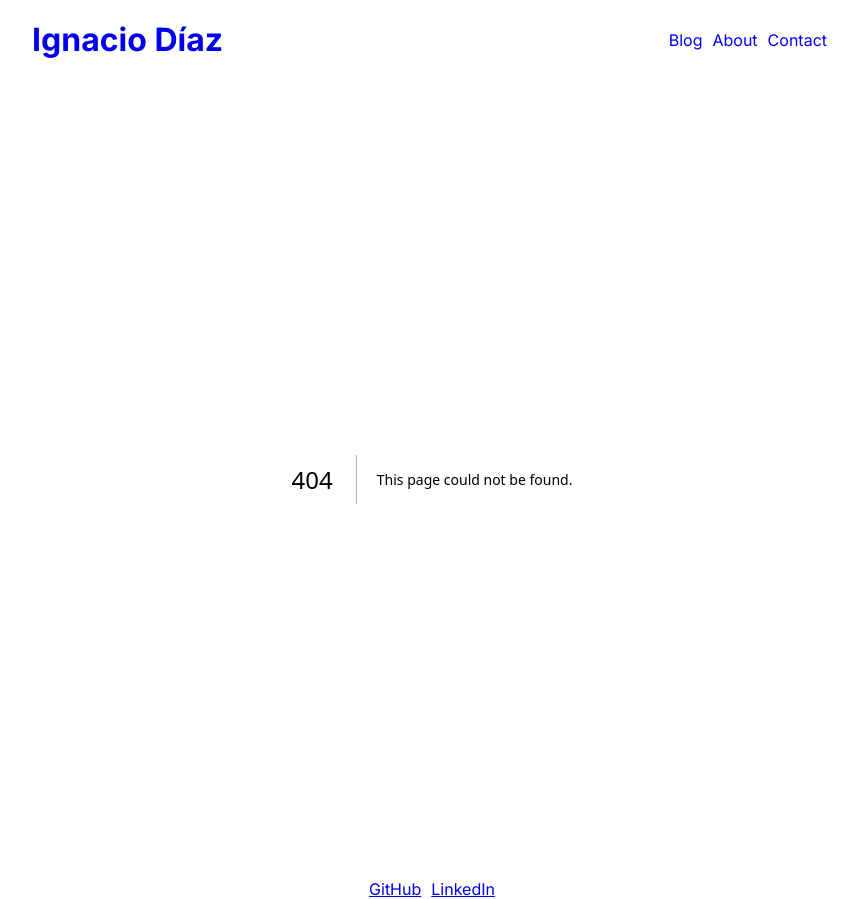
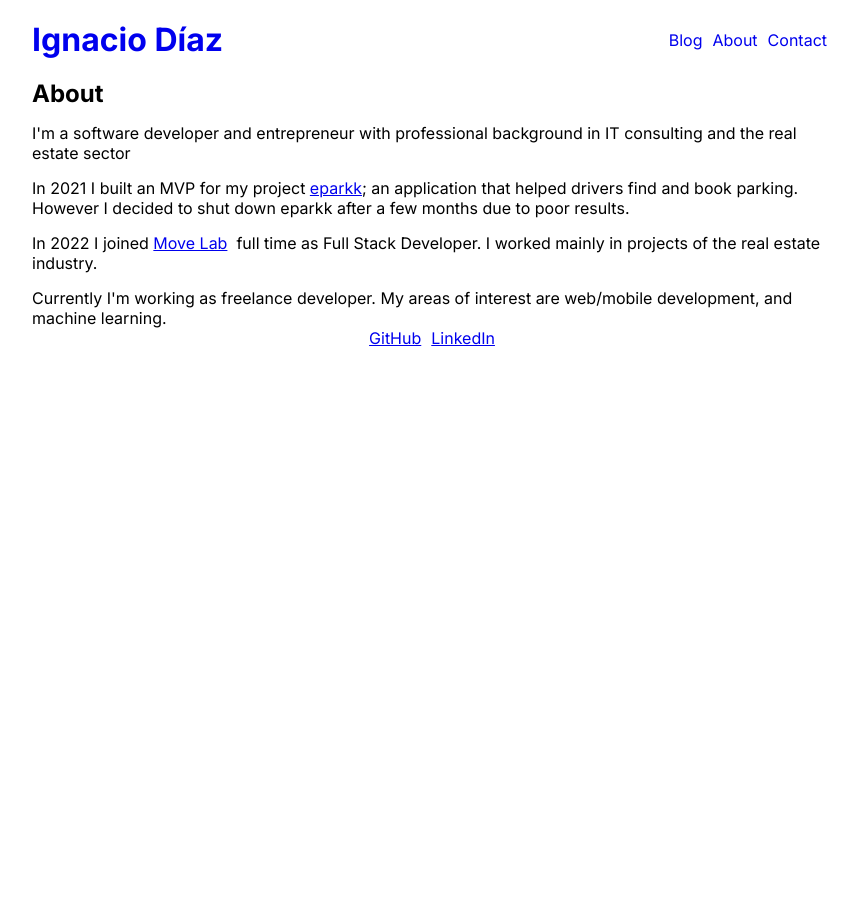
Before and after one commit to ignaciodiazb/blog, a Next.js app: page /about in a window 1280 px wide. Before the commit this address had no page. Shown: the whole page, without its empty margins (208-1066 px from the left). After the commit the page ends 800 px from the top, so only its background shows below. Built offline with nearby package versions, Linux system fonts and the light colour scheme.

Commit message:
Added about page

```diff
--- /dev/null
+++ b/src/app/about/page.css
@@ -0,0 +1,9 @@
+.about__description {
+}
+.about__description:not(:last-child) {
+  margin: 15px 0;
+}
+.about__link {
+}
+.about__title {
+}
--- /dev/null
+++ b/src/app/about/page.tsx
@@ -0,0 +1,35 @@
+import Link from "next/link";
+import { Fragment } from "react";
+
+import "./page.css";
+
+export default function AboutPage() {
+  return (
+    <Fragment>
+      <h2 className={"about__title"}>About</h2>
+      <p className={"about__description"}>
+        I'm a software developer and entrepreneur with professional background in IT consulting and the real estate
+        sector
+      </p>
+      <p className={"about__description"}>
+        In 2021 I built an MVP for my project&nbsp;
+        <Link className={"about__link"} href={"https://eparkk.netlify.app/"} target={"_blank"}>
+          eparkk
+        </Link>
+        &#59; an application that helped drivers find and book parking. However I decided to shut down eparkk after a
+        few months due to poor results.
+      </p>
+      <p className={"about__description"}>
+        In 2022 I joined&nbsp;
+        <Link className={"about__link"} href={"https://www.movelab.cl/home"} target={"_blank"}>
+          Move Lab
+        </Link>
+        &nbsp; full time as Full Stack Developer. I worked mainly in projects of the real estate industry.
+      </p>
+      <p className={"about__description"}>
+        Currently I'm working as freelance developer. My areas of interest are web/mobile development, and machine
+        learning.
+      </p>
+    </Fragment>
+  );
+}
```
